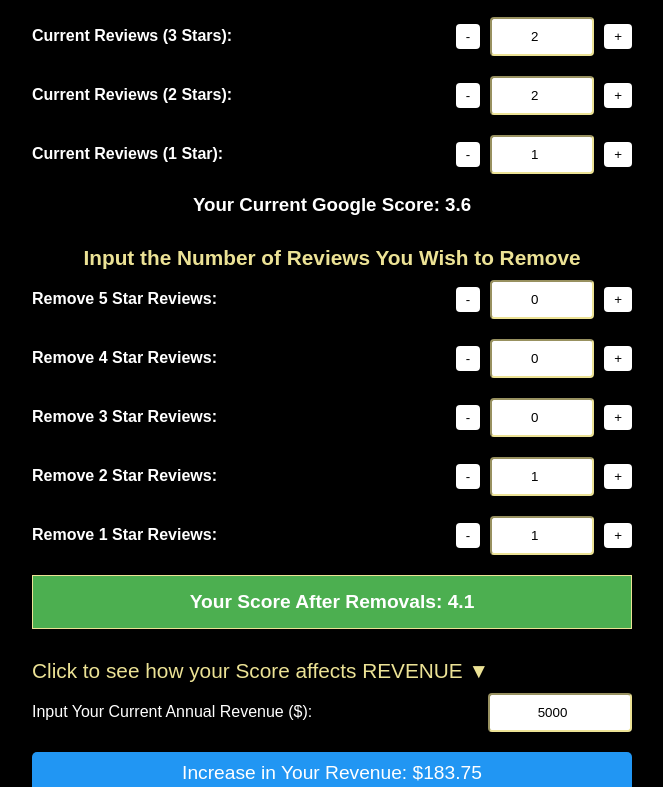
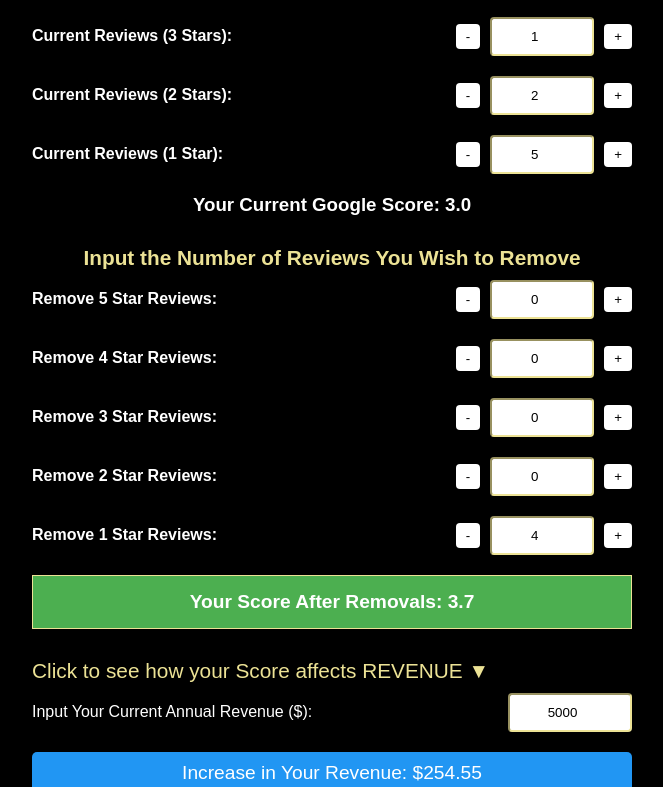
Before and after one commit to Innovative-group1/Innovative-Business-Solutions-calculator, a plain HTML site: page index.html in a window 1280 px wide. Both pictures are taken after a click on the element "Click to see how your Score affects REVENUE ▼". Shown: the part 253-1040 px from the top of the page, without its empty margins (308-971 px from the left). Drawn offline with Linux system fonts and the light colour scheme.

Commit message:
Update index.html

```diff
--- a/index.html
+++ b/index.html
@@ -111,7 +111,7 @@
             line-height: 1.1;
         }
 
-        /* Fix alignment for specific input fields */
+        /* Alignment and sizing adjustments */
         .aligned-input-row {
             display: flex;
             justify-content: space-between;
@@ -120,7 +120,7 @@
         }
 
         .aligned-input-row input {
-            width: 120px; /* Ensure inputs have the same width */
+            width: 100px; /* Adjusting width to match the screenshot */
             margin-left: 10px;
             padding: 10px;
         }
@@ -142,13 +142,13 @@
         <div class="input-row">
             <label>Current Reviews (4 Stars):</label>
             <button class="decrement-button" data-target="reviews4">-</button>
-            <input type="number" id="reviews4" value="0">
+            <input type="number" id="reviews4" value="2">
             <button class="increment-button" data-target="reviews4">+</button>
         </div>
         <div class="input-row">
             <label>Current Reviews (3 Stars):</label>
             <button class="decrement-button" data-target="reviews3">-</button>
-            <input type="number" id="reviews3" value="2">
+            <input type="number" id="reviews3" value="1">
             <button class="increment-button" data-target="reviews3">+</button>
         </div>
         <div class="input-row">
@@ -160,12 +160,12 @@
         <div class="input-row">
             <label>Current Reviews (1 Star):</label>
             <button class="decrement-button" data-target="reviews1">-</button>
-            <input type="number" id="reviews1" value="1">
+            <input type="number" id="reviews1" value="5">
             <button class="increment-button" data-target="reviews1">+</button>
         </div>
 
         <!-- Display Current Google Score -->
-        <h3>Your Current Google Score: <span id="currentScore">3.6</span></h3>
+        <h3>Your Current Google Score: <span id="currentScore">3.0</span></h3>
 
         <!-- Input the Number of Reviews You Wish to Remove -->
         <h3 class="section-header">Input the Number of Reviews You Wish to Remove</h3>
@@ -190,19 +190,19 @@
         <div class="input-row">
             <label>Remove 2 Star Reviews:</label>
             <button class="decrement-button" data-target="remove2">-</button>
-            <input type="number" id="remove2" value="1">
+            <input type="number" id="remove2" value="0">
             <button class="increment-button" data-target="remove2">+</button>
         </div>
         <div class="input-row">
             <label>Remove 1 Star Reviews:</label>
             <button class="decrement-button" data-target="remove1">-</button>
-            <input type="number" id="remove1" value="1">
+            <input type="number" id="remove1" value="4">
             <button class="increment-button" data-target="remove1">+</button>
         </div>
 
         <!-- Score After Removals Section -->
         <div class="result result-score">
-            Your Score After Removals: <span id="afterRemovals">4.1</span>
+            Your Score After Removals: <span id="afterRemovals">3.7</span>
         </div>
 
         <!-- Toggle Section for Revenue -->
@@ -213,7 +213,7 @@
                 <input type="number" id="annualRevenue" value="5000">
             </div>
             <div class="result-revenue">
-                Increase in Your Revenue: $<span id="revenueIncrease">175.00</span> <br>
+                Increase in Your Revenue: $<span id="revenueIncrease">140.00</span> <br>
                 Based on your future Google Score *
             </div>
         </div>
@@ -223,15 +223,15 @@
         <div id="profit-section" class="hidden">
             <div class="aligned-input-row">
                 <label>Your Future Annual Revenue ($):</label>
-                <input type="number" id="futureRevenue" readonly>
+                <input type="number" id="futureRevenue" value="5175.00" readonly>
             </div>
             <p class="small-text">Your annual revenue based on your future Google Score *</p>
             <div class="aligned-input-row">
                 <label>Input Your Profit Margin on Extra Sales (%):</label>
-                <input type="number" id="profitMargin" value="30">
+                <input type="number" id="profitMargin" value="20">
             </div>
             <div class="result-profit">
-                Additional Annual Profit: $<span id="profitIncrease">52.50</span> <br>
+                Additional Annual Profit: $<span id="profitIncrease">28.00</span> <br>
                 Your Net Profit on Additional New Sales
             </div>
         </div>
```
